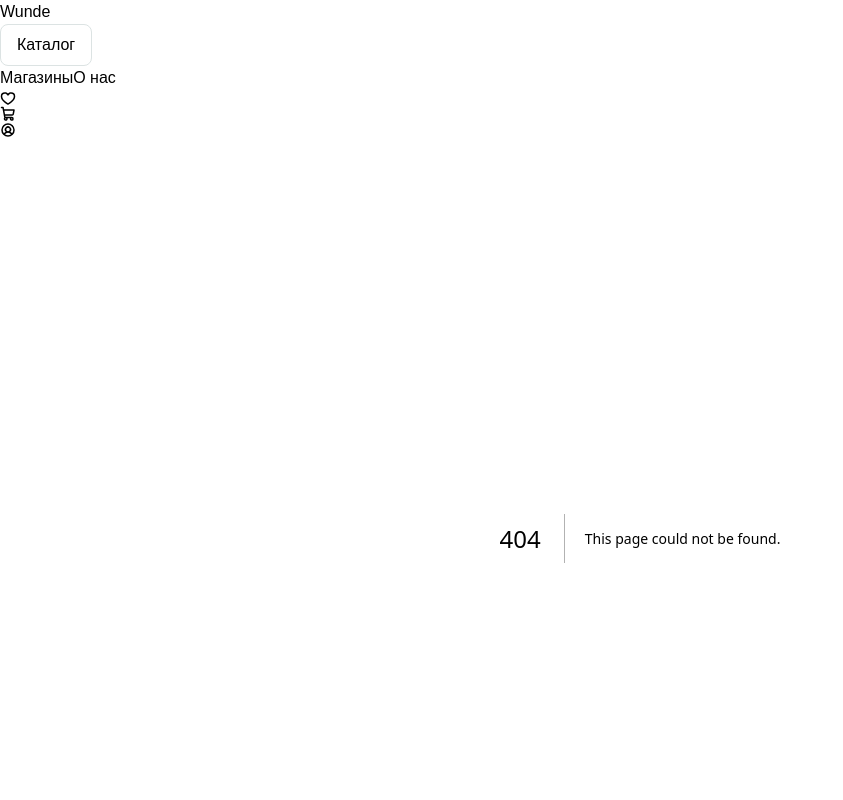
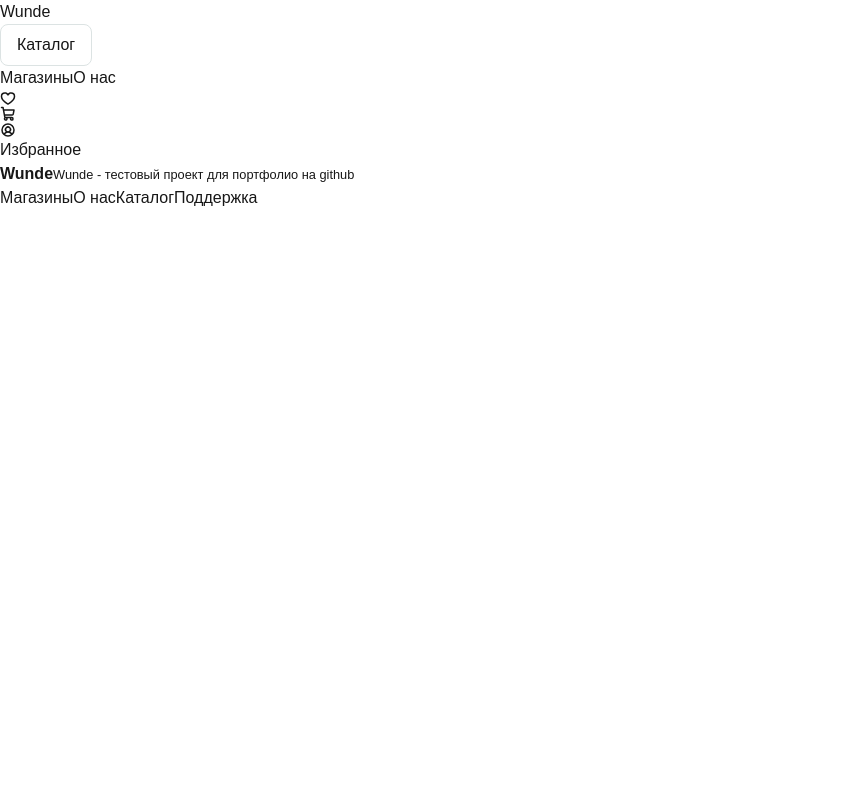
Before and after one commit to Dankewu0/wunde-frontend, a Next.js app: page /favourite in a window 1280 px wide. Before the commit this address had no page. Shown: the top 800 px of the page, without its empty margins (0-843 px from the left). Built offline with nearby package versions, Linux system fonts and the light colour scheme.

Commit message:
feat: add favourite page

```diff
--- /dev/null
+++ b/app/favourite/page.tsx
@@ -0,0 +1,7 @@
+export default function FavouritePage() {
+  return (
+    <div>
+      <h1>Избранное</h1>
+    </div>
+  );
+}
```
